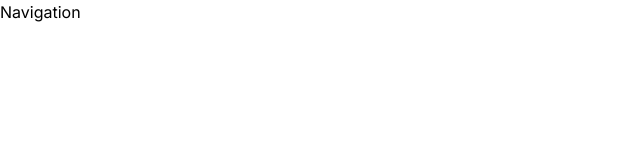
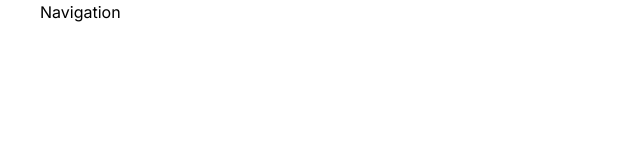
Before and after one commit to lbw3973/portfolio, a Next.js app: page / in a window 1280 px wide. Shown: the top 160 px of the page, without its empty margins (0-640 px from the left). Built offline with nearby package versions, Linux system fonts and the light colour scheme.

Commit message:
Design: main 태그 padding 추가

```diff
--- a/src/app/layout.tsx
+++ b/src/app/layout.tsx
@@ -19,8 +19,10 @@ export default function RootLayout({
     <html lang="en">
       <head></head>
       <body className={inter.className}>
-        <Header />
-        {children}
+        <main className="px-10">
+          <Header />
+          {children}
+        </main>
       </body>
     </html>
   );
```
